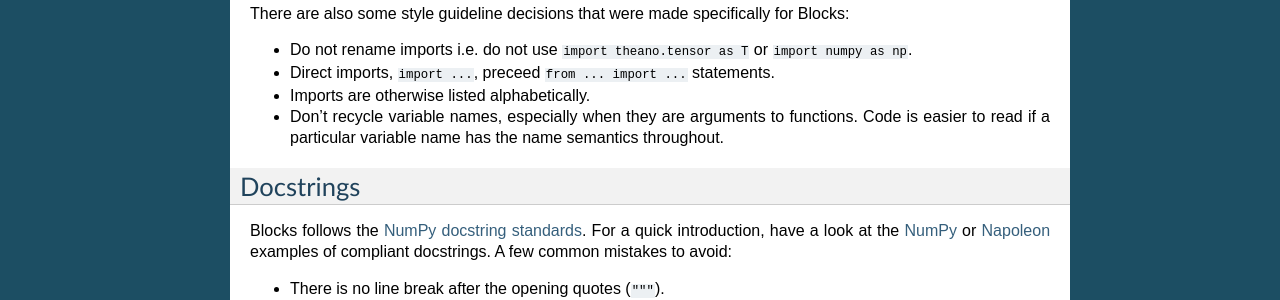
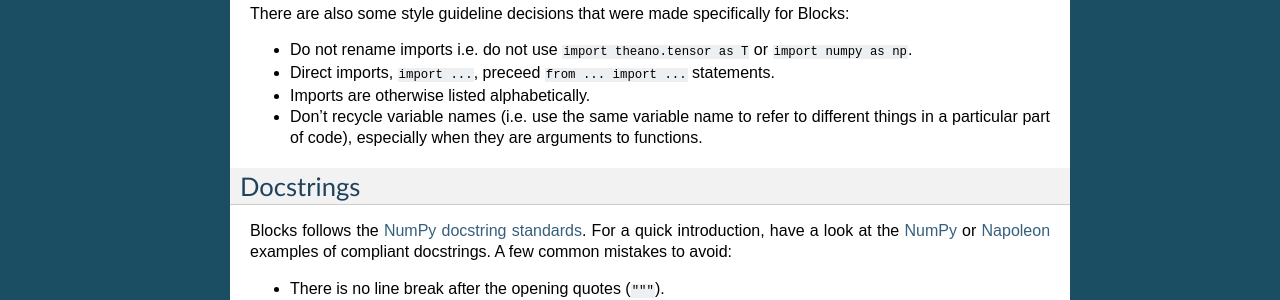
Before and after one commit to mila-iqia/blocks, a Sphinx documentation site: the page built from docs/developer_guidelines.rst, in a window 1280 px wide. Shown: the part 459-759 px from the top of the page. Built offline with Sphinx 7.4.7, drawn with Linux system fonts in a browser that asks for light colours.

Commit message:
Clarification

```diff
--- a/docs/developer_guidelines.rst
+++ b/docs/developer_guidelines.rst
@@ -30,9 +30,9 @@ Blocks:
   ``import numpy as np``.
 * Direct imports, ``import ...``, preceed ``from ... import ...`` statements.
 * Imports are otherwise listed alphabetically.
-* Don't recycle variable names, especially when they are arguments to functions.
-  Code is easier to read if a particular variable name has the name semantics
-  throughout.
+* Don't recycle variable names (i.e. use the same variable name to refer to
+  different things in a particular part of code), especially when they are
+  arguments to functions.
 
 .. _PEP8 style guide: https://www.python.org/dev/peps/pep-0008/
 .. _Travis CI buildbot: https://travis-ci.org/bartvm/blocks
```
